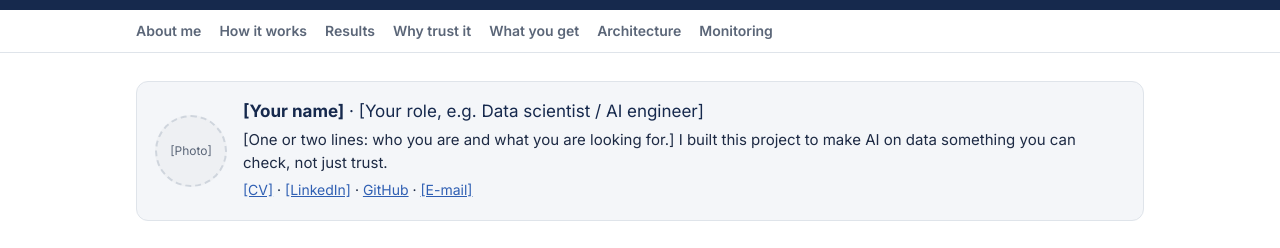
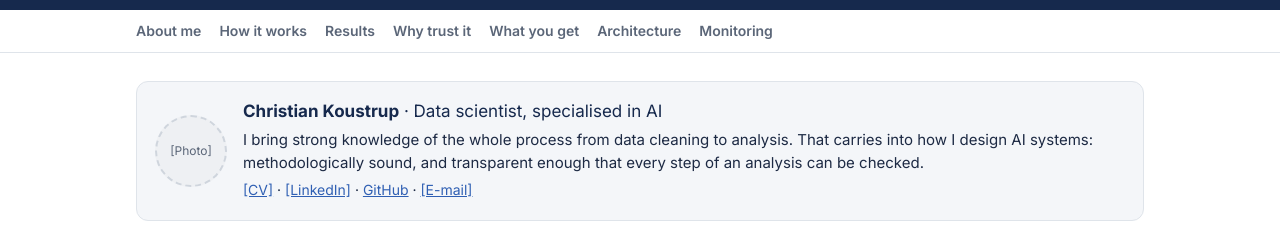
Before and after one commit to bluecatyellowdog/Analytical-pipeline-Agent, a plain HTML site: page docs/site/index.html in a window 1280 px wide. Shown: the top 248 px of the page. Drawn offline with Linux system fonts and the light colour scheme.

Commit message:
Project page: about-me text
Co-Authored-By: Claude Opus 5.5 <noreply@anthropic.com>

```diff
--- a/docs/site/index.html
+++ b/docs/site/index.html
@@ -171,11 +171,11 @@
 <main>
 
 <section id="about" class="author" aria-label="About me">
-  <!-- ABOUT ME: replace the bracketed placeholders with your own details. For a photo, put e.g. photo.jpg next to this file and replace the circle with <img src="photo.jpg" alt="Your name"> -->
+  <!-- ABOUT ME: replace the [CV], [LinkedIn] and [E-mail] links (href="#"). For a photo, put e.g. photo.jpg next to this file and replace the circle with <img src="photo.jpg" alt="Christian Koustrup"> -->
   <div class="avatar" aria-hidden="true">[Photo]</div>
   <div>
-    <p class="who"><b>[Your name]</b> · [Your role, e.g. Data scientist / AI engineer]</p>
-    <p class="bio">[One or two lines: who you are and what you are looking for.] I built this project to make AI on data something you can check, not just trust.</p>
+    <p class="who"><b>Christian Koustrup</b> · Data scientist, specialised in AI</p>
+    <p class="bio">I bring strong knowledge of the whole process from data cleaning to analysis. That carries into how I design AI systems: methodologically sound, and transparent enough that every step of an analysis can be checked.</p>
     <p class="links"><a href="#">[CV]</a> · <a href="#">[LinkedIn]</a> · <a href="https://github.com/bluecatyellowdog">GitHub</a> · <a href="#">[E-mail]</a></p>
   </div>
 </section>
```
